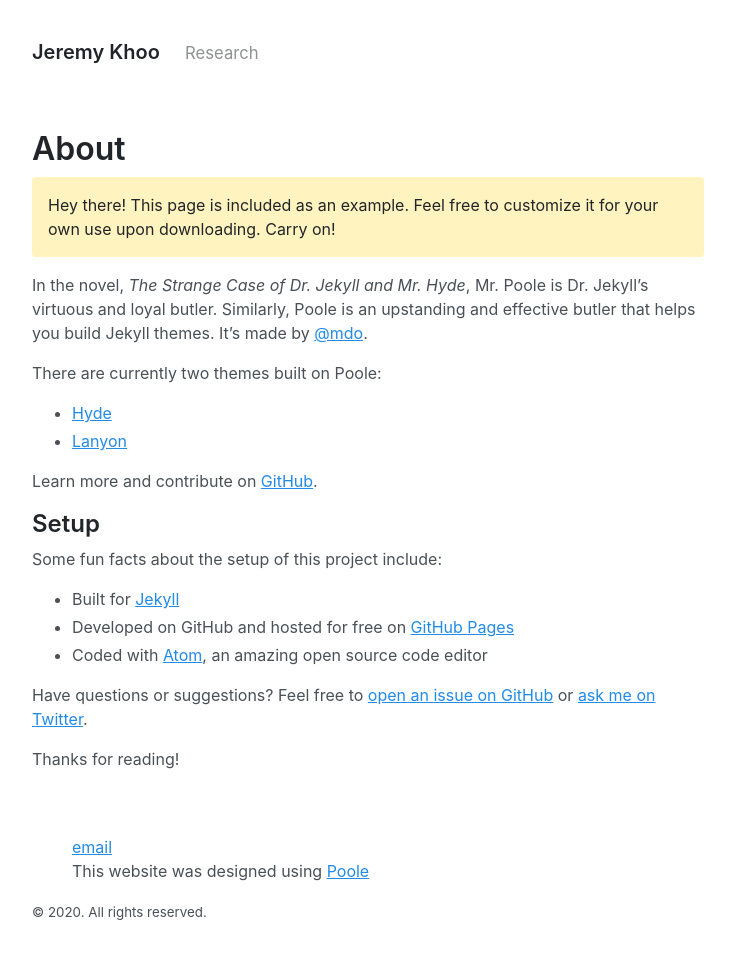
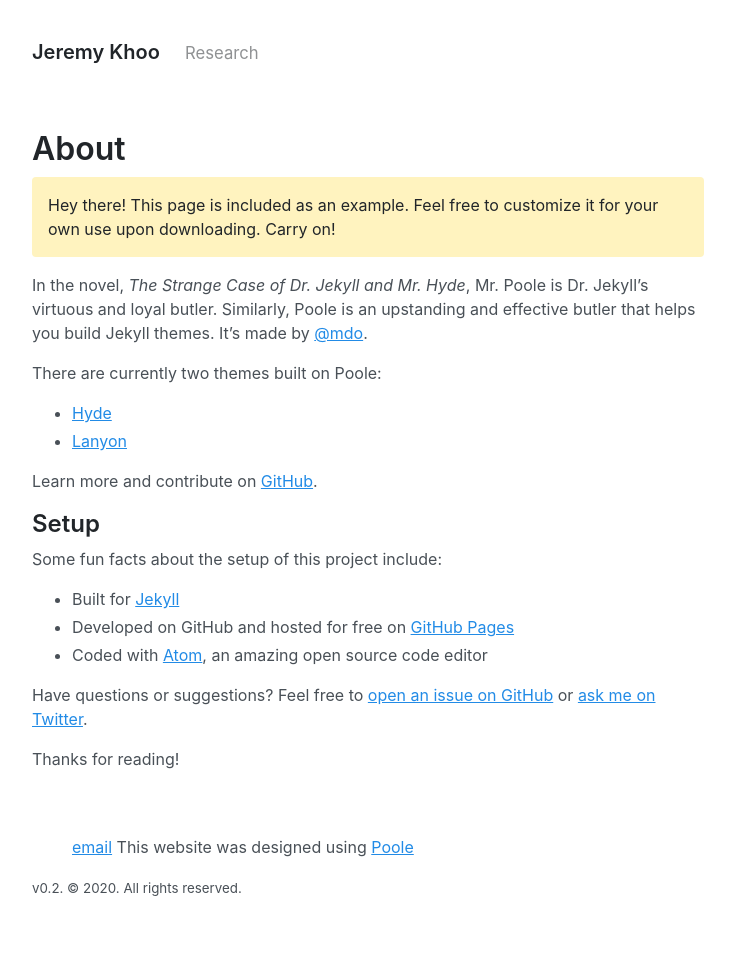
Before and after one commit to jeremy-khoo/jeremy-khoo.github.io, a Jekyll site: the page built from about.md, in a window 1280 px wide. Shown: the whole page, without its empty margins (272-1007 px from the left). Built offline with Jekyll 4.4.1, drawn with Linux system fonts in a browser that asks for light colours; after the commit the page ends 947 px from its top, so only the background shows below that.

Commit message:
footer 2.11

```diff
--- a/_layouts/default.html
+++ b/_layouts/default.html
@@ -24,11 +24,11 @@
 
       <footer class="footer">
         <ul>
-          <li style="list-style:none"><a href="mailto:jkhoo@princeton.edu">email</a></li>
-          <li style="list-style:none"> This website was designed using <a href="https://github.com/poole/poole/blob/master/LICENSE.md">Poole</a></li>
+          <li style="list-style:none;display:inline;margin:0;padding:0;"><a href="mailto:jkhoo@princeton.edu">email</a></li>
+          <li style="list-style:none;display:inline;margin:0;padding:0;"> This website was designed using <a href="https://github.com/poole/poole/blob/master/LICENSE.md">Poole</a></li>
         </ul>
         <small>
-          &copy; <time datetime="{{ site.time | date_to_xmlschema }}">{{ site.time | date: '%Y' }}</time>. All rights reserved.
+          v0.2. &copy; <time datetime="{{ site.time | date_to_xmlschema }}">{{ site.time | date: '%Y' }}</time>. All rights reserved.
         </small>
       </footer>
     </div>
```
